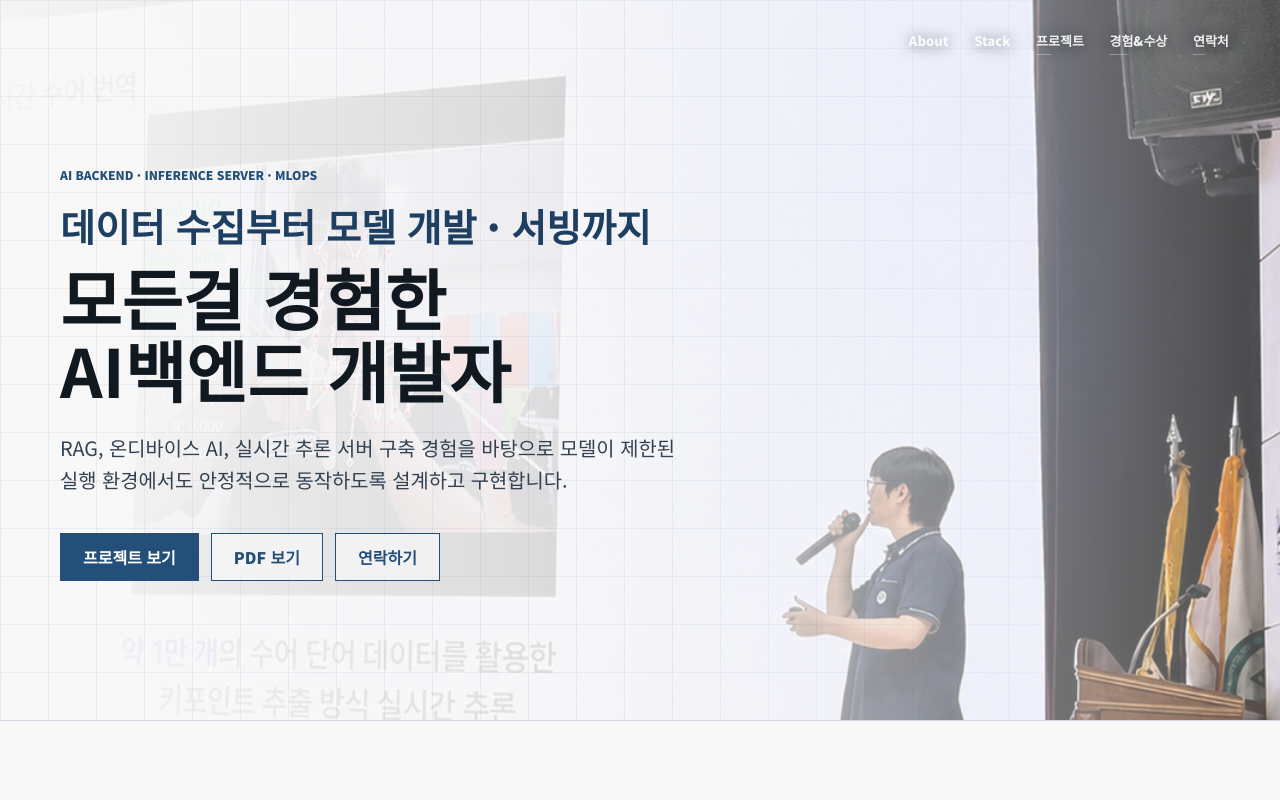
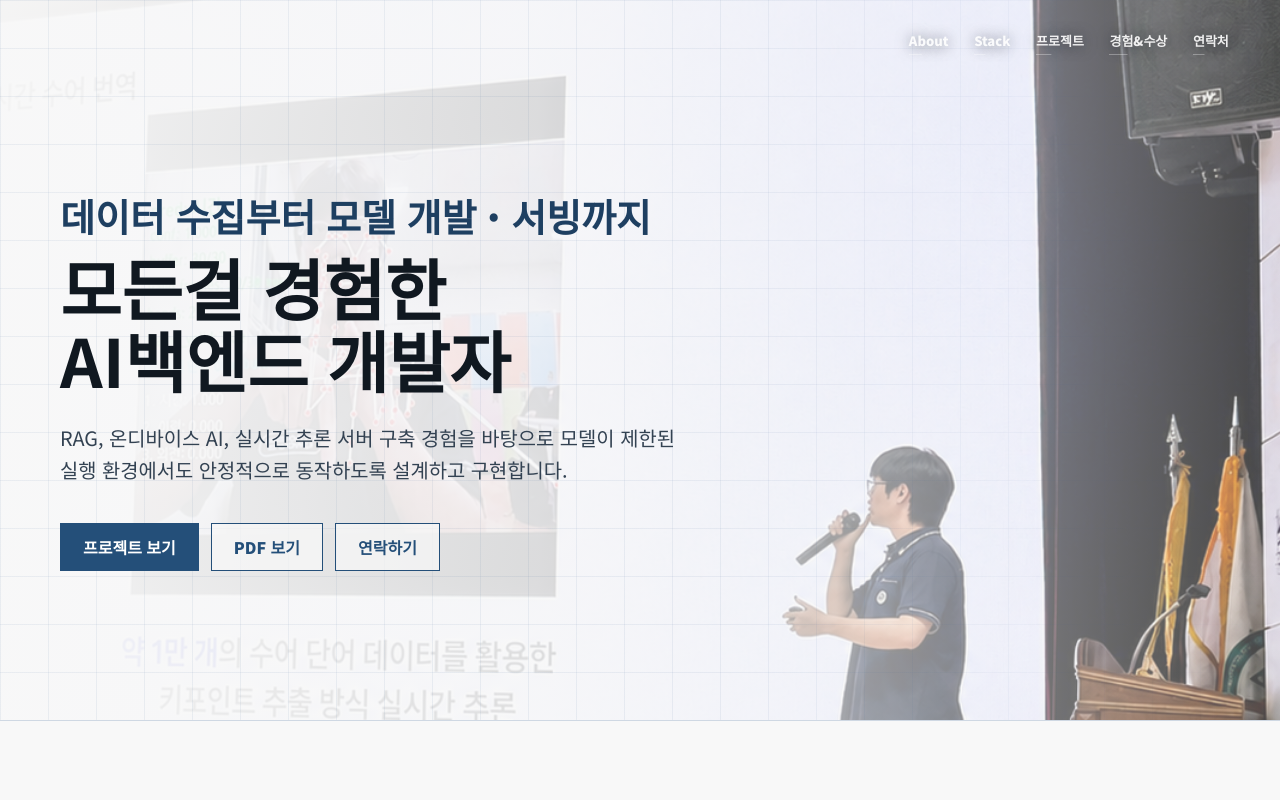
Before and after one commit to yeeeengyu/ingyuChoi_portfolio, a Next.js app: page / in a window 1280 px wide. Shown: the top 800 px of the page. Built offline with nearby package versions, Linux system fonts and the light colour scheme; no server answers.

Commit message:
Remove hero eyebrow text

```diff
--- a/app/page.jsx
+++ b/app/page.jsx
@@ -104,7 +104,6 @@ export default function Home() {
         <div className="heroBackdrop" />
         <div className="heroGrid">
           <div className="heroCopy">
-            <p className="eyebrow">AI Backend · Inference Server · MLOps</p>
             <p className="heroLead">데이터 수집부터 모델 개발 · 서빙까지</p>
             <h1>
               <span>모든걸 경험한</span>
```
